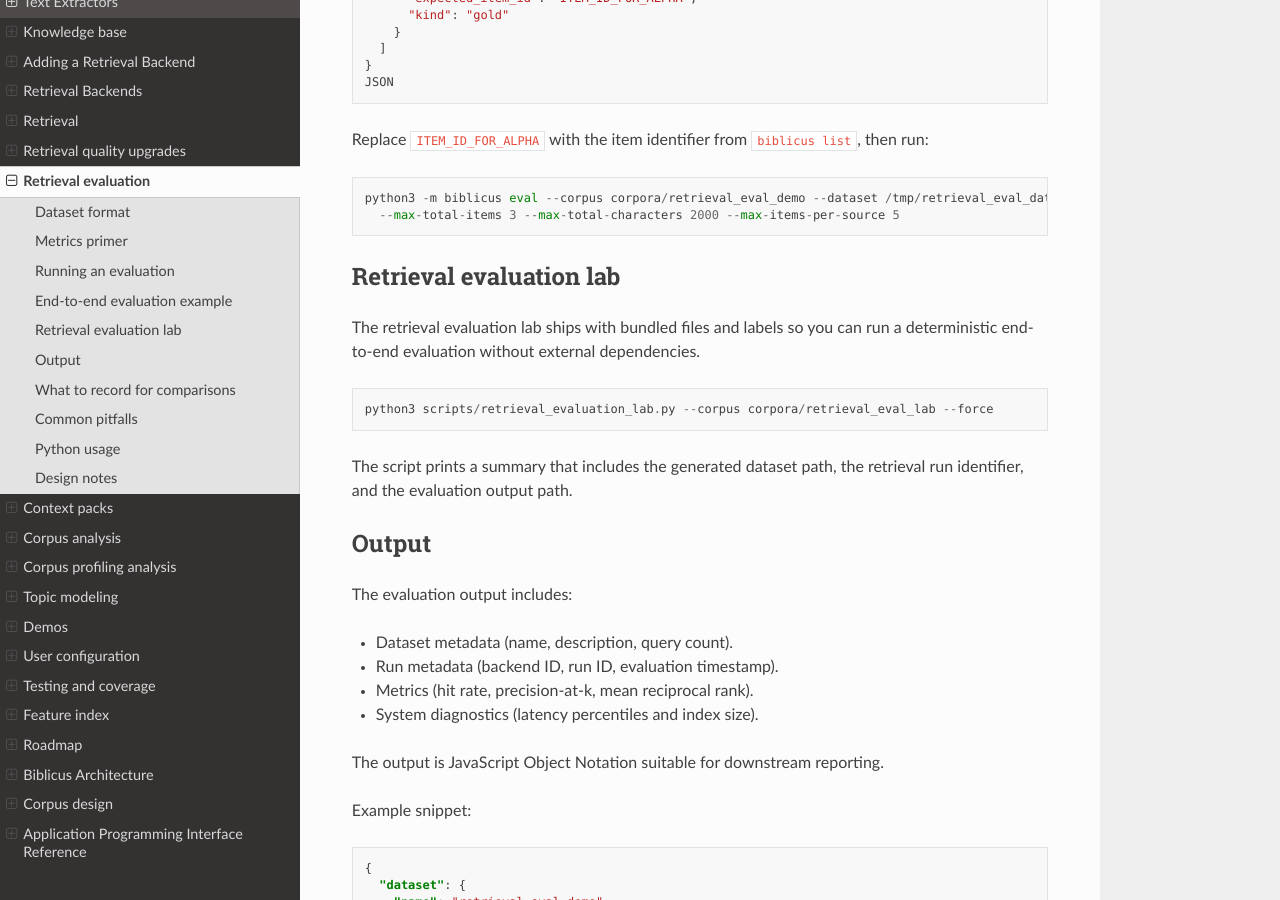
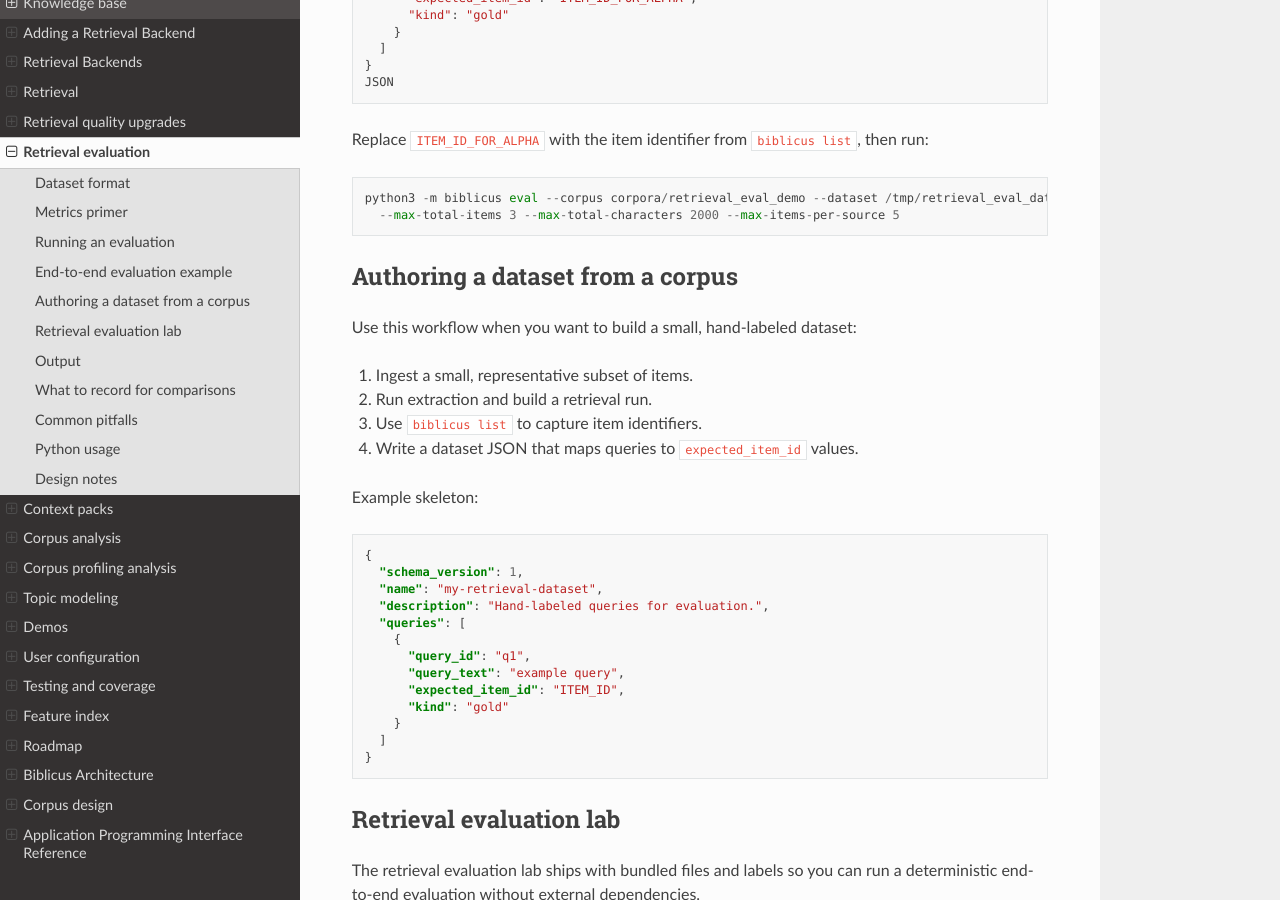
Before and after one commit to AnthusAI/Biblicus, a Sphinx documentation site: the page built from docs/RETRIEVAL_EVALUATION.md, in a window 1280 px wide and 900 px high, scrolled down 1659 px. Built offline with Sphinx 7.4.7 and the Read the Docs theme 3.1.0, drawn with Linux system fonts in a browser that asks for light colours.

Commit message:
docs: expand retrieval evaluation textbook

````diff
--- a/docs/RETRIEVAL_EVALUATION.md
+++ b/docs/RETRIEVAL_EVALUATION.md
@@ -86,6 +86,33 @@ Replace `ITEM_ID_FOR_ALPHA` with the item identifier from `biblicus list`, then
 ```
 python3 -m biblicus eval --corpus corpora/retrieval_eval_demo --dataset /tmp/retrieval_eval_dataset.json \
   --max-total-items 3 --max-total-characters 2000 --max-items-per-source 5
+```
+
+## Authoring a dataset from a corpus
+
+Use this workflow when you want to build a small, hand-labeled dataset:
+
+1) Ingest a small, representative subset of items.
+2) Run extraction and build a retrieval run.
+3) Use `biblicus list` to capture item identifiers.
+4) Write a dataset JSON that maps queries to `expected_item_id` values.
+
+Example skeleton:
+
+```json
+{
+  "schema_version": 1,
+  "name": "my-retrieval-dataset",
+  "description": "Hand-labeled queries for evaluation.",
+  "queries": [
+    {
+      "query_id": "q1",
+      "query_text": "example query",
+      "expected_item_id": "ITEM_ID",
+      "kind": "gold"
+    }
+  ]
+}
 ```
 
 ## Retrieval evaluation lab
````
